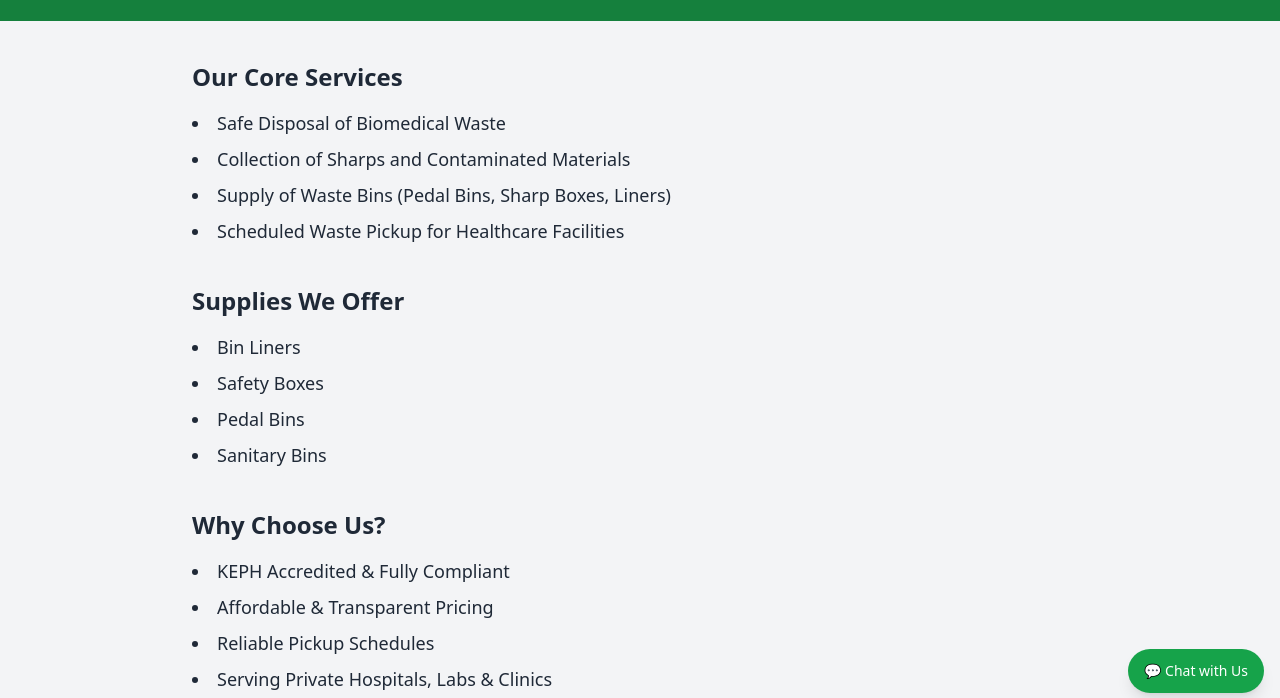
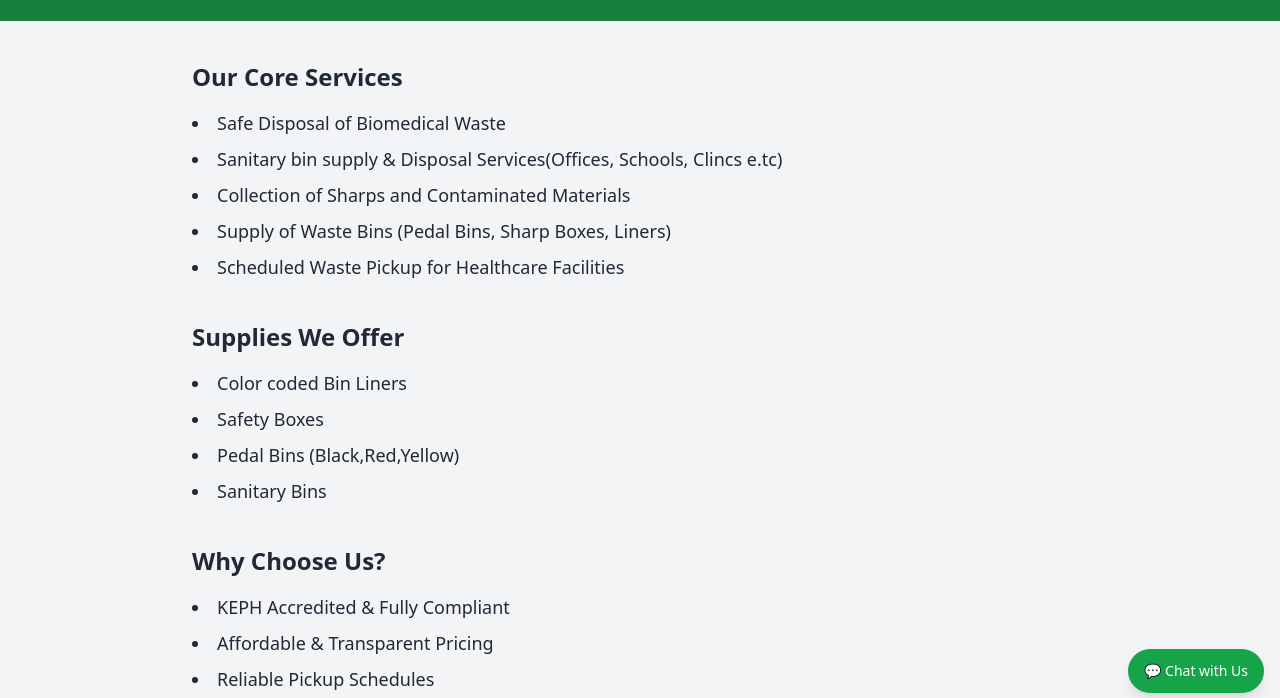
Before and after one commit to RoaksServicesLtd/roakserv-, a plain HTML site: page index.html in a window 1280 px wide. Shown: the part 91-789 px from the top of the page. Drawn offline with nearby package versions, Linux system fonts and the light colour scheme.

Commit message:
Update index.html

```diff
--- a/index.html
+++ b/index.html
@@ -20,6 +20,7 @@
       <h2 class="text-2xl font-semibold mb-4">Our Core Services</h2>
       <ul class="list-disc list-inside text-lg space-y-2">
         <li>Safe Disposal of Biomedical Waste</li>
+        <li>Sanitary bin supply & Disposal Services(Offices, Schools, Clincs e.tc)</li>
         <li>Collection of Sharps and Contaminated Materials</li>
         <li>Supply of Waste Bins (Pedal Bins, Sharp Boxes, Liners)</li>
         <li>Scheduled Waste Pickup for Healthcare Facilities</li>
@@ -27,9 +28,9 @@
 
       <h2 class="text-2xl font-semibold mt-10 mb-4">Supplies We Offer</h2>
       <ul class="list-disc list-inside text-lg space-y-2">
-        <li>Bin Liners</li>
+        <li>Color coded Bin Liners</li>
         <li>Safety Boxes</li>
-        <li>Pedal Bins</li>
+        <li>Pedal Bins (Black,Red,Yellow)</li>
         <li>Sanitary Bins</li>
       </ul>
 
```
